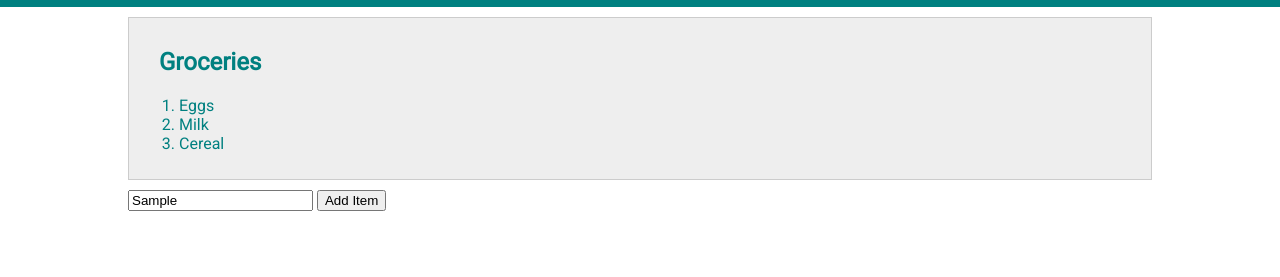
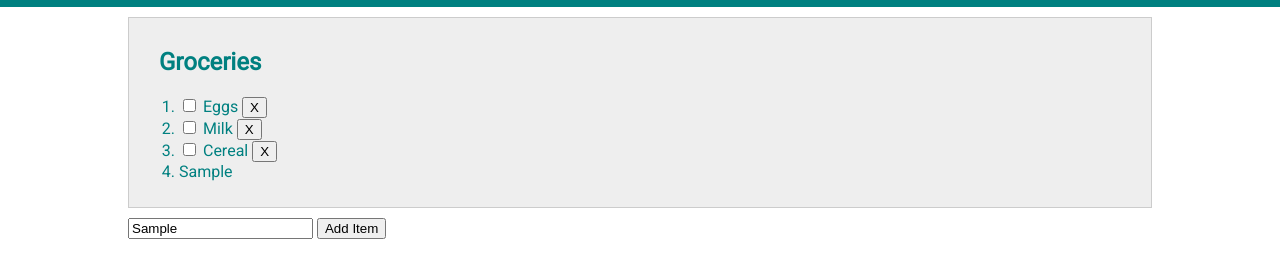
Before and after one commit to hawever9/18S-PUI-Assignment2, a plain HTML site: page week4-lab/list.html in a window 1280 px wide. Both pictures are taken after typing "Sample" into the empty fields and a click on the button "Add Item". Shown: the part 77-354 px from the top of the page. Drawn offline with Linux system fonts and the light colour scheme.

Commit message:
adding javascript

```diff
--- a/week4-lab/list.html
+++ b/week4-lab/list.html
@@ -2,6 +2,8 @@
 <html>
 <head>
     <title>ToDo App</title>
+        <!-- javascript -->
+    <script src="main.js" type="text/javascript"></script>
     <meta charset="UTF-8">
     <!-- styles -->
     <link rel="stylesheet" type="text/css" href="style.css">
@@ -21,15 +23,15 @@
     <div id="todo-lists">
         <div class="list">
             <h2 class="list-title">Groceries</h2>
-            <ol>
-                <li>Eggs</li>
-                <li>Milk</li>
-                <li>Cereal</li>
+            <ol id = "grocery-list">
+                <li> <input type="checkbox" class="complete-item" onclick="completeListItem(this)"> Eggs <button class="delete-item" onclick="deleteListItem(this.parentNode)">X</button></li></li>
+                <li> <input type="checkbox" class="complete-item" onclick="completeListItem(this)"> Milk <button class="delete-item" onclick="deleteListItem(this.parentNode)">X</button></li></li>
+                <li> <input type="checkbox" class="complete-item" onclick="completeListItem(this)"> Cereal <button class="delete-item" onclick="deleteListItem(this.parentNode)">X</button></li></li>
             </ol>
 
         </div>
-        <input type="text"></input>
-        <button>Add Item</button>
+        <input id="new-list-item" type="text"></input>
+        <button onclick = "addListItem()">Add Item</button>
     </div>
 
 
--- a/week4-lab/main.js
+++ b/week4-lab/main.js
@@ -2,3 +2,25 @@ function addNewList() {
     alert('hello world alert!');
     console.log('hello world console');
 }
+
+function addListItem() {
+    console.log('hello world');
+    var list = document.getElementById("grocery-list");
+    var itemInput = document.getElementById("new-list-item");
+    var newItem = document.createElement("li");
+    newItem.appendChild(document.createTextNode(itemInput.value));
+    list.appendChild(newItem);
+}
+
+function deleteListItem(item) {
+        item.parentNode.removeChild(item);
+}
+
+
+function completeListItem(item) {
+    if (item.checked) {
+        item.parentNode.style.textDecoration = "line-through";
+    } else {
+        item.parentNode.style.textDecoration = "none";
+    }
+}
```
